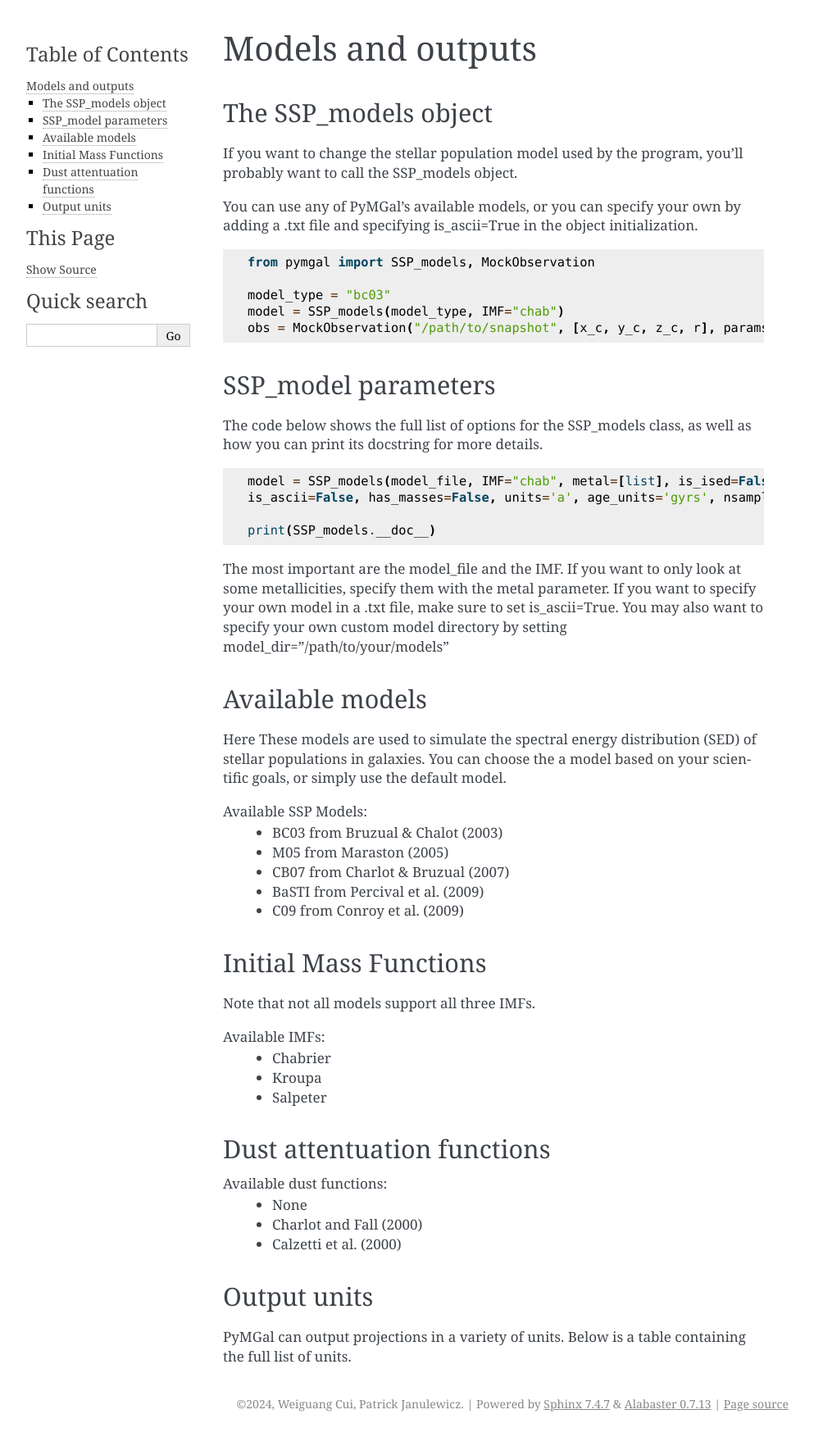
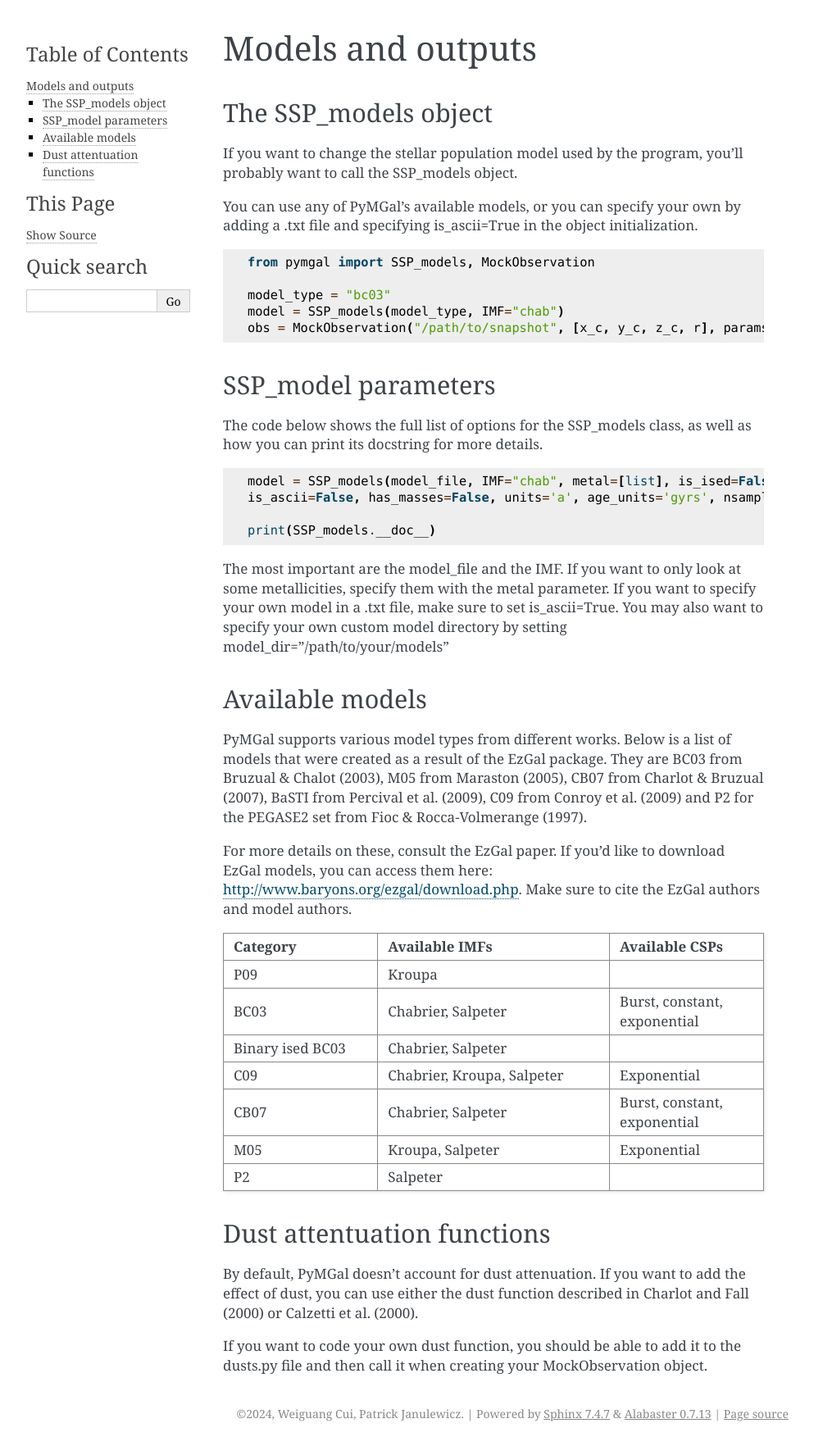
Before and after one commit to pjanul/pymgal, a Sphinx documentation site: the page built from doc/source/models.rst, in a window 1280 px wide. Shown: the whole page at 82% size, without its empty margins (148-1141 px from the left). Built offline with Sphinx 7.4.7, drawn with Linux system fonts in a browser that asks for light colours.

Commit message:
Added tabulated model data and other features

```diff
--- a/doc/source/models.rst
+++ b/doc/source/models.rst
@@ -38,63 +38,52 @@ The most important are the model_file and the IMF. If you want to only look at s
 
 
 .. _avail_models:
+
 Available models
 ----------
-Here These models are used to simulate the spectral energy distribution (SED) of stellar populations in galaxies. You can choose the a model based on your scientific goals, or simply use the default model.
 
-Available SSP Models:
- * BC03 from  Bruzual & Chalot (2003)
- * M05 from Maraston (2005)
- * CB07 from Charlot & Bruzual (2007)
- * BaSTI from Percival et al. (2009)
- * C09 from Conroy et al. (2009)
+PyMGal supports various model types from different works. Below is a list of models that were created as a result of the EzGal package. They are BC03 from  Bruzual & Chalot (2003), M05 from Maraston (2005), CB07 from Charlot & Bruzual (2007), BaSTI from Percival et al. (2009), C09 from Conroy et al. (2009) and P2 for the PEGASE2 set from Fioc & Rocca-Volmerange (1997).
 
-.. _imf:
-Initial Mass Functions
-----------
 
-Note that not all models support all three IMFs.
+For more details on these, consult the EzGal paper. If you'd like to download EzGal models, you can access them here: http://www.baryons.org/ezgal/download.php. Make sure to cite the EzGal authors and model authors.
 
-Available IMFs:
- * Chabrier
- * Kroupa
- * Salpeter
+.. list-table::
+   :widths: 10 15 10
+   :header-rows: 1
+
+   * - Category
+     - Available IMFs
+     - Available CSPs
+   * - P09
+     - Kroupa
+     -
+   * - BC03
+     - Chabrier, Salpeter
+     - Burst, constant, exponential
+   * - Binary ised BC03
+     - Chabrier, Salpeter
+     -
+   * - C09
+     - Chabrier, Kroupa, Salpeter
+     - Exponential
+   * - CB07
+     - Chabrier, Salpeter
+     - Burst, constant, exponential
+   * - M05
+     - Kroupa, Salpeter
+     - Exponential
+   * - P2
+     - Salpeter
+     -
+
+
 
 
 .. _dust_funcs:
+
 Dust attentuation functions
 ----------
 
-Available dust functions:
- * None
- * Charlot and Fall (2000)
- * Calzetti et al. (2000)
+By default, PyMGal doesn't account for dust attenuation. If you want to add the effect of dust, you can use either the dust function described in Charlot and Fall (2000) or Calzetti et al. (2000).
 
-
-
-.. _out_vals:
-Output units
-----------
-
-PyMGal can output projections in a variety of units. Below is a table containing the full list of units.
-
-.. table:: Available output units. Note that magnitudes in any system can be set to either absolute or apparent.
-
-   ======== =============================== ==========
-   Category Units                            Symbol
-   ======== =============================== ==========
-   Luminosity                                -
-            erg/s                            -
-            L\ :sub:`sun`                    -
-   -------- -------------------------------- ----------
-   Flux/Flux Density                         -
-            erg/s/cm\ :sup:`2`               F
-            erg/s/cm\ :sup:`2`/Hz            F\ :sub:`ν`
-            erg/s/cm\ :sup:`2`/Å             F\ :sub:`λ`
-            Jansky                           Jy
-   -------- -------------------------------- ----------
-   Magnitude                                 -
-            AB                               -
-            Vega                             -
-            Solar                            -
-   ======== =============================== ==========
+If you want to code your own dust function, you should be able to add it to the dusts.py file and then call it when creating your MockObservation object.
```
